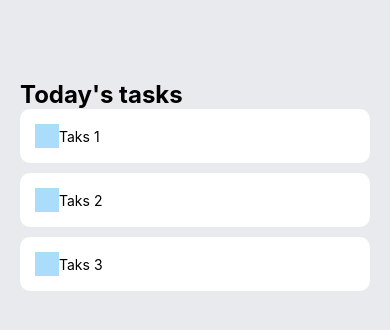
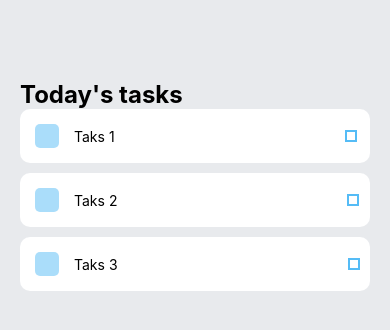
Before and after one commit to eric-antonio/TodoList, a React Native app: screen / in a window 390 px wide. Shown: the top 330 px of the page. Built offline with nearby package versions, Linux system fonts and the light colour scheme.

Commit message:
Update task.js

```diff
--- a/components/task.js
+++ b/components/task.js
@@ -6,6 +6,8 @@ const Task = (props)=>{
     return(
         <View style={styles.item}>
             <View style={styles.itemLeft}>
+
+                {/* Qualquer problema muda o toucheBar para View */}
 
                 <TouchableOpacity style={styles.square}></TouchableOpacity>
                 <Text styles={styles.itemText}>{props.text}</Text>
@@ -40,9 +42,21 @@ const styles = StyleSheet.create({
         height: 24,
         backgroundColor:'#55BCF6',
         opacity:0.5,
+        borderRadius: 5,
+        marginRight:15,
     },
-    itemText:{},
-    circular:{},
+    itemText:{
+        maxWidth:'80%',
+
+    },
+    circular:{
+        width: 12,
+        height:12,
+        borderColor:'#55BCF6',
+        borderWidth:2,
+        boederRadius: 5,
+        marginLeft: 230,
+    },
 
 });
 export default Task;
```
